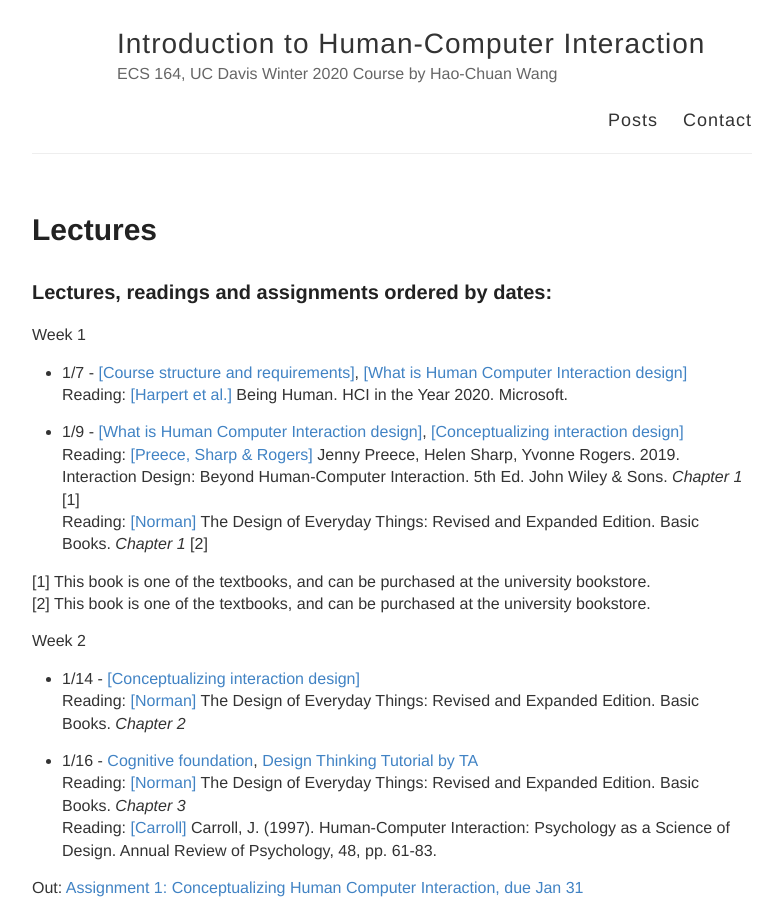
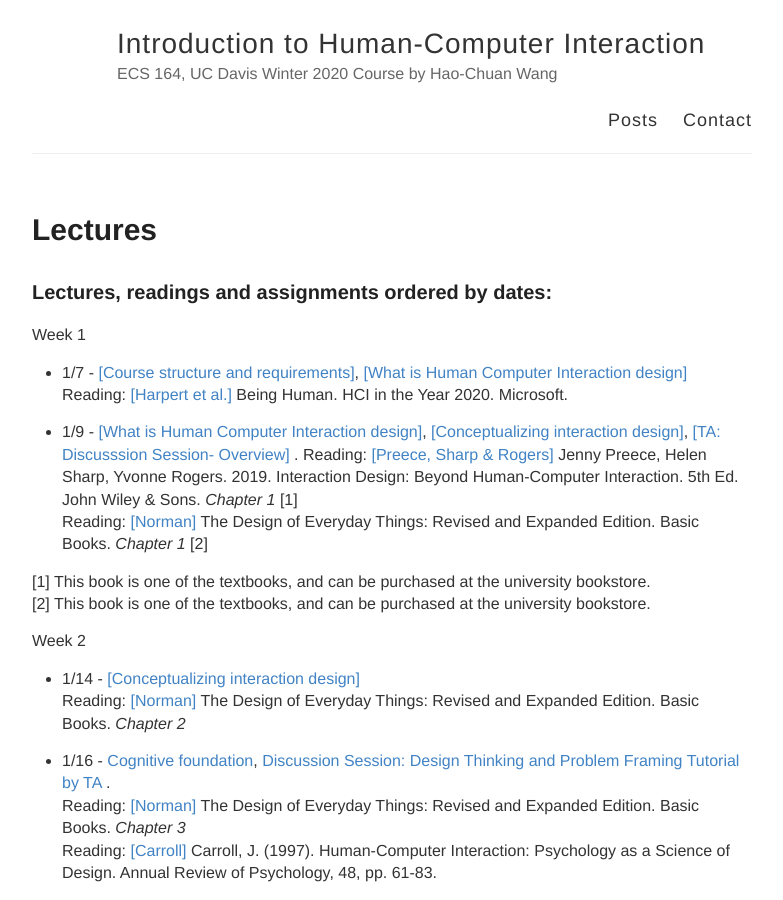
Before and after one commit to hciwang/hciwang.github.io, a Jekyll site: the page built from _posts/2020-1-5-lectures.md, in a window 1280 px wide and 900 px high. Shown: the whole window, without its empty margins (248-1031 px from the left). Built offline with Jekyll 4.4.1, drawn with Linux system fonts in a browser that asks for light colours.

Commit message:
Update 2020-1-5-lectures.md

```diff
--- a/_posts/2020-1-5-lectures.md
+++ b/_posts/2020-1-5-lectures.md
@@ -9,7 +9,7 @@ Week 1
 - 1/7 - [[Course structure and requirements]](https://canvas.ucdavis.edu/courses/413583/files/folder/Lectures?preview=7506297), [[What is Human Computer Interaction design]](https://canvas.ucdavis.edu/courses/413583/files/folder/Lectures?preview=7506296)
 Reading:  [[Harpert et al.]](https://www.microsoft.com/en-us/research/uploads/prod/2019/03/beinghumana3-1.pdf) Being Human. HCI in the Year 2020. Microsoft.
 
-- 1/9 - [[What is Human Computer Interaction design]](https://canvas.ucdavis.edu/courses/413583/files/folder/Lectures?preview=7506296), [[Conceptualizing interaction design]](https://canvas.ucdavis.edu/courses/413583/files/folder/Lectures?preview=7529812)
+- 1/9 - [[What is Human Computer Interaction design]](https://canvas.ucdavis.edu/courses/413583/files/folder/Lectures?preview=7506296), [[Conceptualizing interaction design]](https://canvas.ucdavis.edu/courses/413583/files/folder/Lectures?preview=7529812),  [[TA: Discusssion Session- Overview]](https://canvas.ucdavis.edu/courses/413583/files/folder/Discussion?preview=7586719) .
 Reading: [[Preece, Sharp & Rogers]](http://www.id-book.com/) Jenny Preece, Helen Sharp, Yvonne Rogers. 2019. Interaction Design: Beyond Human-Computer Interaction. 5th Ed. John Wiley & Sons.  *Chapter 1* [1]
 Reading: [[Norman]](https://www.basicbooks.com/titles/don-norman/the-design-of-everyday-things/9780465050659/) The Design of Everyday Things: Revised and Expanded Edition. Basic Books. *Chapter 1* [2]
 
@@ -21,7 +21,7 @@ Week 2
 - 1/14 - [[Conceptualizing interaction design]](https://canvas.ucdavis.edu/courses/413583/files/folder/Lectures?preview=7529812)
 Reading: [[Norman]](https://www.basicbooks.com/titles/don-norman/the-design-of-everyday-things/9780465050659/) The Design of Everyday Things: Revised and Expanded Edition. Basic Books. *Chapter 2*
 
-- 1/16 - [Cognitive foundation](https://canvas.ucdavis.edu/courses/413583/files/folder/Lectures?preview=7584449), [Design Thinking Tutorial by TA]()
+- 1/16 - [Cognitive foundation](https://canvas.ucdavis.edu/courses/413583/files/folder/Lectures?preview=7584449), [Discussion Session: Design Thinking and Problem Framing Tutorial by TA](https://canvas.ucdavis.edu/courses/413583/files/folder/Discussion?preview=7586722) .
 Reading: [[Norman]](https://www.basicbooks.com/titles/don-norman/the-design-of-everyday-things/9780465050659/) The Design of Everyday Things: Revised and Expanded Edition. Basic Books. *Chapter 3*
 Reading: [[Carroll]](https://canvas.ucdavis.edu/courses/413583/files/folder/Readings?preview=7584433) Carroll, J. (1997). Human-Computer Interaction: Psychology as a Science of Design. Annual Review of Psychology, 48, pp. 61-83.
 
```
